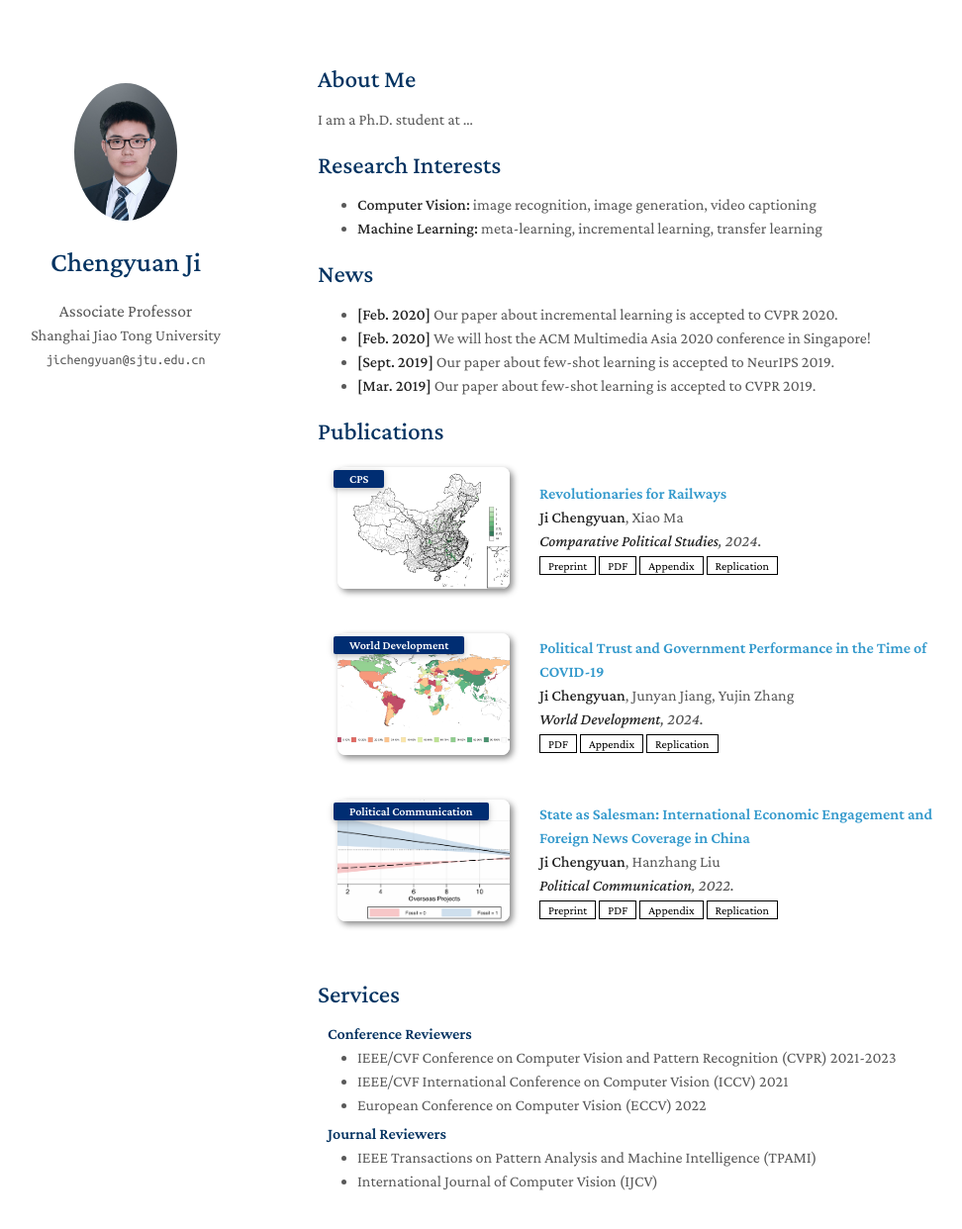
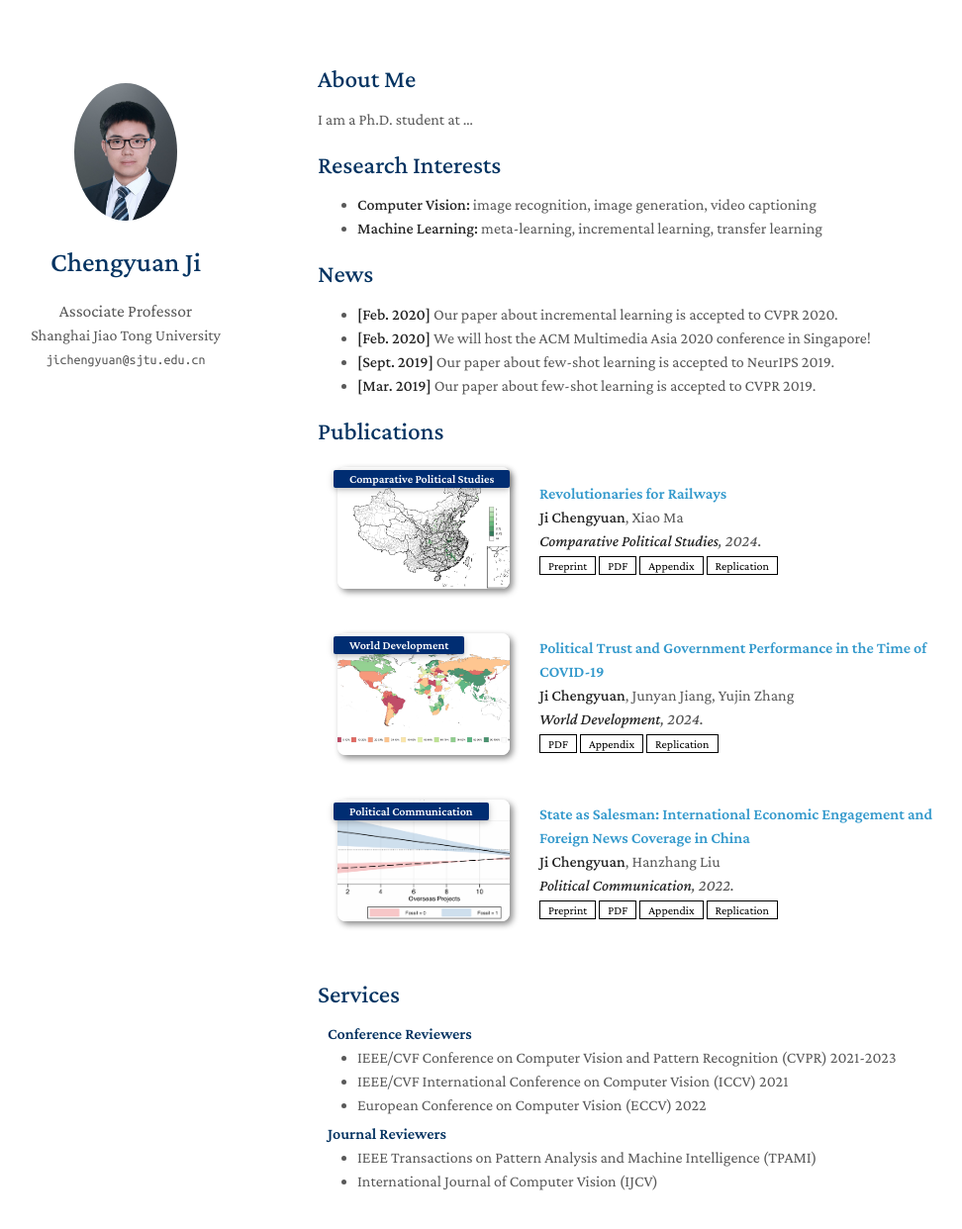
Before and after one commit to chengyuanji/website, a Jekyll site: the page built from index.md, in a window 1280 px wide and 1300 px high. Shown: the top 1242 px of the window at 99% size, without its empty margins (149-1121 px from the left). Built offline with Jekyll 4.4.1, drawn with Linux system fonts in a browser that asks for light colours; a style sheet for code colours, icons or effects is not loaded; our own code applies the rules of GitHub Pages for plain Markdown files.

Commit message:
Update publications.yml

```diff
--- a/_data/publications.yml
+++ b/_data/publications.yml
@@ -2,7 +2,7 @@ main:
 
   - title: "Revolutionaries for Railways"
     authors:  <strong>Ji Chengyuan</strong>, Xiao Ma
-    conference_short: CPS
+    conference_short: Comparative Political Studies
     conference: <strong>Comparative Political Studies</strong>, 2024.
     preprint: https://chengyuanji.wordpress.com/wp-content/uploads/2024/08/ji-and-ma-cps-1.pdf
     pdf: https://chengyuanji.wordpress.com/wp-content/uploads/2024/08/ji-ma-2024-revolutionaries-for-railways.pdf
```
